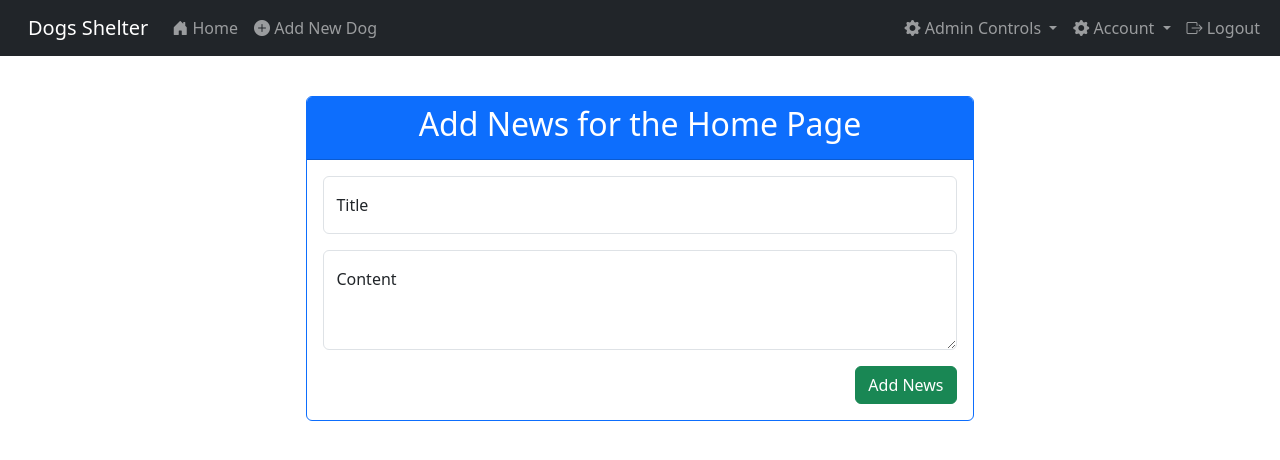
After one commit to Ziadfahom/Dog-Shelter, a Django app: page /add_news/ in a window 1280 px wide. The commit adds this page. Shown: the top 460 px of the page. Run offline with Django 4.2, Linux system fonts and the light colour scheme; the visitor is signed in with stand-in values (Sample User, id 1); some libraries are stand-ins or nearby versions.

Commit message:
Added News to Home Page, Admin can now add News from the Add_News page. Reorganized all div containers to display pages better

```diff
--- a/dogs_app/templates/add_dog.html
+++ b/dogs_app/templates/add_dog.html
@@ -1,8 +1,6 @@
 {% extends 'base.html' %}
 {% block content %}
-<div class="container">
-    <div class="row justify-content-center">
-        <div class="col-md-8">
+    <div class="container mt-5 col-md-10">
         <div class="card border-primary mb-3 mt-5">
             <div class="card-header text-center text-white bg-primary">
                 <h1>Add a New Dog</h1>
@@ -29,6 +27,4 @@
             </div>
         </div>
     </div>
-    </div>
-</div>
 {% endblock %}
--- /dev/null
+++ b/dogs_app/templates/add_news.html
@@ -0,0 +1,27 @@
+{% extends 'base.html' %}
+{% block content %}
+    <div class="container mt-5 col-md-10">
+        <div class="card border-primary mb-3 mt-5">
+            <div class="card-header text-center text-white bg-primary">
+                <h2>Add News for the Home Page</h2>
+            </div>
+            <div class="card-body">
+                <form method="POST">
+                    {% csrf_token %}
+                    <div class="form-floating mb-3">
+                        <input type="text" class="form-control" id="title" name="title" placeholder="Title">
+                        <label for="title">Title</label>
+                    </div>
+                    <div class="form-floating mb-3">
+                        <textarea id="content" name="content" class="form-control" placeholder="Content" style="height: 100px;"></textarea>
+                        <label for="content">Content</label>
+                    </div>
+                    <div class="d-grid gap-2 d-md-flex justify-content-md-end">
+                        <button type="submit" class="btn btn-success">Add News</button>
+                    </div>
+                </form>
+
+            </div>
+        </div>
+    </div>
+{% endblock %}
--- a/dogs_app/templates/base.html
+++ b/dogs_app/templates/base.html
@@ -1,16 +1,19 @@
 <!doctype html>
 <html lang="en">
-  <head>
+<head>
     <meta charset="utf-8">
     <meta name="viewport" content="width=device-width, initial-scale=1">
     <title>Dogs Shelter - Lod</title>
-    <link href="https://cdn.jsdelivr.net/npm/bootstrap@5.3.0-alpha3/dist/css/bootstrap.min.css" rel="stylesheet" integrity="sha384-KK94CHFLLe+nY2dmCWGMq91rCGa5gtU4mk92HdvYe+M/SXH301p5ILy+dN9+nJOZ" crossorigin="anonymous">
-  </head>
-  <body>
+    <link href="https://cdn.jsdelivr.net/npm/bootstrap@5.3.0-alpha3/dist/css/bootstrap.min.css" rel="stylesheet"
+          integrity="sha384-KK94CHFLLe+nY2dmCWGMq91rCGa5gtU4mk92HdvYe+M/SXH301p5ILy+dN9+nJOZ" crossorigin="anonymous">
+    <link rel="stylesheet" href="https://cdn.jsdelivr.net/npm/bootstrap-icons@1.8.1/font/bootstrap-icons.css">
+</head>
+<body>
     {% include 'navbar.html' %}
     <br><br>
-    <div class="container">
-        <br>
+
+    <div class="container mt-5  mb-5 col-md-8">
+
         {% if messages %}
             {% for message in messages %}
                 <div class="alert alert-warning alert-dismissible fade show col-md-6 offset-md-3 text-center" role="alert">
@@ -20,12 +23,14 @@
             {% endfor %}
         {% endif %}
 
+        {%  block content %}
 
-        {%  block content %}
 
         {% endblock %}
     </div>
-
-    <script src="https://cdn.jsdelivr.net/npm/bootstrap@5.3.0-alpha3/dist/js/bootstrap.bundle.min.js" integrity="sha384-ENjdO4Dr2bkBIFxQpeoTz1HIcje39Wm4jDKdf19U8gI4ddQ3GYNS7NTKfAdVQSZe" crossorigin="anonymous"></script>
-  </body>
+    <script src="https://cdn.jsdelivr.net/npm/bootstrap@5.3.0-alpha3/dist/js/bootstrap.bundle.min.js"
+            integrity="sha384-ENjdO4Dr2bkBIFxQpeoTz1HIcje39Wm4jDKdf19U8gI4ddQ3GYNS7NTKfAdVQSZe"
+            crossorigin="anonymous">
+    </script>
+</body>
 </html>
--- a/dogs_app/templates/navbar.html
+++ b/dogs_app/templates/navbar.html
@@ -28,6 +28,7 @@
                             </a>
                             <ul class="dropdown-menu dropdown-menu-end">
                                 <li><a class="dropdown-item" href="{% url 'view_users' %}">View Users</a></li>
+                                <li><a class="dropdown-item" href="{% url 'add_news' %}">Add News</a></li>
                                 <li><hr class="dropdown-divider"></li>
                                 <li><a class="dropdown-item" href="{% url 'admin:index' %}">Admin Page</a></li>
                             </ul>
--- a/dogs_app/templates/update_user.html
+++ b/dogs_app/templates/update_user.html
@@ -2,9 +2,7 @@
 {% load widget_tweaks %}
 {% block content %}
 
-<div class="container mt-5">
-    <div class="row justify-content-center">
-        <div class="col-md-8">
+<div class="container mt-5 col-md-10">
     <div class="card border-secondary shadow">
         <div class="card-header bg-primary text-white text-center">
             {% if user.is_superuser %}
@@ -45,7 +43,5 @@
         </div>
     </div>
 </div>
-    </div>
-</div>
 
 {% endblock %}
--- a/dogs_app/templates/view_users.html
+++ b/dogs_app/templates/view_users.html
@@ -1,10 +1,10 @@
 {% extends 'base.html' %}
 {% block content %}
 
-  <div class="container">
+  <div class="container mt-5 col-md-10">
     <h2 class="my-3 text-center">Users List in the System</h2>
     <br>
-    <div class="table-responsive col-md-8 offset-md-2 text-center">
+    <div class="table-responsive text-center">
       <table class="table table-striped table-hover table-bordered">
           <thead class="table-dark">
               <tr>
--- a/dogs_app/templatetags/dog_filters.py
+++ b/dogs_app/templatetags/dog_filters.py
@@ -1,4 +1,6 @@
 from django import template
+from datetime import date
+
 
 register = template.Library()
 
@@ -30,3 +32,17 @@ def yes_no_filter(value):
         return ""
     else:
         return value
+
+
+# Calculates dog's age based on their date of birth, returns age in years
+@register.filter
+def calculate_age(birth_date):
+    if birth_date is None:
+        return "-"
+    else:
+        today = date.today()
+        age_in_years = today.year - birth_date.year
+        age_in_months = (today.month - birth_date.month) / 12
+        age_in_days = (today.day - birth_date.day) / 365
+        age = age_in_years + age_in_months + age_in_days
+        return round(age, 1)
--- a/dogs_app/urls.py
+++ b/dogs_app/urls.py
@@ -13,4 +13,5 @@ urlpatterns = [
     path('delete_user/<int:pk>', views.delete_user_view, name='delete_user'),
     path('update_user/<int:pk>', views.update_user_view, name='update_user'),
     path('update_user_self/', views.update_user_self_view, name='update_user_self'),
+    path('add_news/', views.add_news, name='add_news'),
 ]
--- a/dogs_app/views.py
+++ b/dogs_app/views.py
@@ -5,7 +5,7 @@ from django.contrib.auth.decorators import login_required, user_passes_test
 from django.contrib import messages
 from django.core.exceptions import PermissionDenied
 from .forms import SignUpForm, AddDogForm, UpdateUserForm
-from .models import Dog
+from .models import Dog, News
 
 
 # Main Page view for displaying either dog records if  user is logged in,
@@ -13,6 +13,15 @@ from .models import Dog
 def home_view(request):
     # Get all the dog records in the database
     all_dogs = Dog.objects.all().order_by('-dateOfArrival')
+
+    # Get the total number of dogs
+    total_dogs = Dog.objects.count()
+
+    # Get the number of dogs that have received toy treatments
+    toy_treatment_dogs = Dog.objects.filter(observation__isKong='Y').distinct().count()
+
+    # Get all the website News to display them in descending order
+    news_items = News.objects.all().order_by('-created_at')
 
     # Checking if user is logged in
     if request.method == 'POST':
@@ -45,7 +54,13 @@ def home_view(request):
             return redirect('home')
     else:
         # User is not logged in, redirect them to login page (home)
-        return render(request, 'home.html', {"dogs": all_dogs})
+        context = {
+            'dogs': all_dogs,
+            'total_dogs': total_dogs,
+            'toy_treatment_dogs': toy_treatment_dogs,
+            'news_items': news_items
+        }
+        return render(request, 'home.html', context=context)
 
 
 # Logout Users view for displaying a user-logout option if they're already logged in
@@ -92,6 +107,18 @@ def register_user_view(request):
         form = SignUpForm()
         return render(request, 'register.html', {'form': form})
 
+
+# View for adding website news to the homepage
+# Only logged-in admins permitted
+@login_required
+@user_passes_test(lambda u: u.is_superuser)
+def add_news(request):
+    if request.method == 'POST':
+        news_title = request.POST.get('title')
+        news_content = request.POST.get('content')
+        News.objects.create(title=news_title, content=news_content)
+        return redirect('home')
+    return render(request, 'add_news.html')
 
 # Dog record page, displays the details for a single dog
 # Takes in the dog's PK
```
Also changed, not shown: dogs_app/models.py (+8 -0 lines), dogs_app/templates/dog_record.html (+7 -1 lines), dogs_app/templates/home.html (+46 -13 lines), dogs_app/templates/register.html (+3 -7 lines), dogs_app/templates/update_dog.html (+7 -3 lines), dogs_app/migrations/0014_news.py (added). Lines whose indentation alone changed are shown as unchanged.
